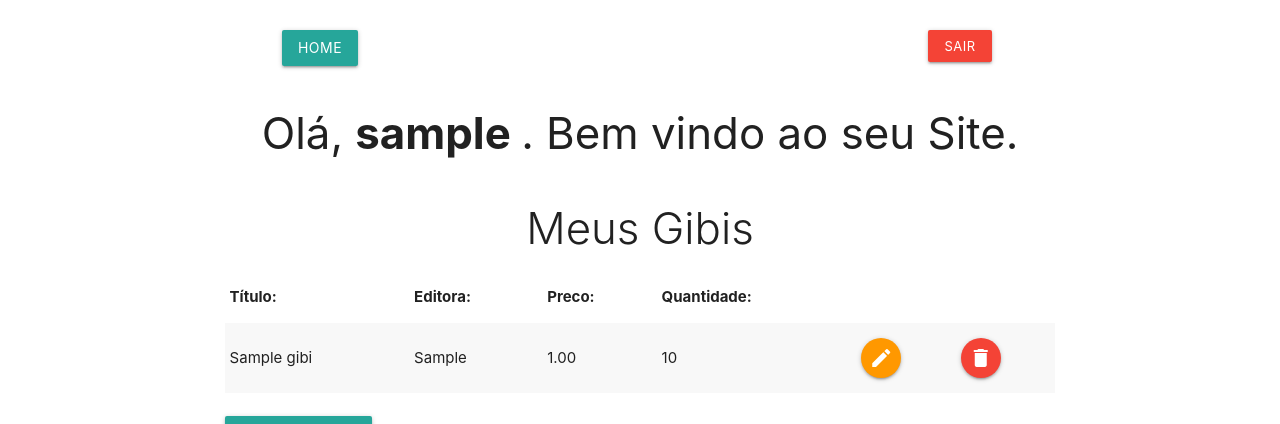
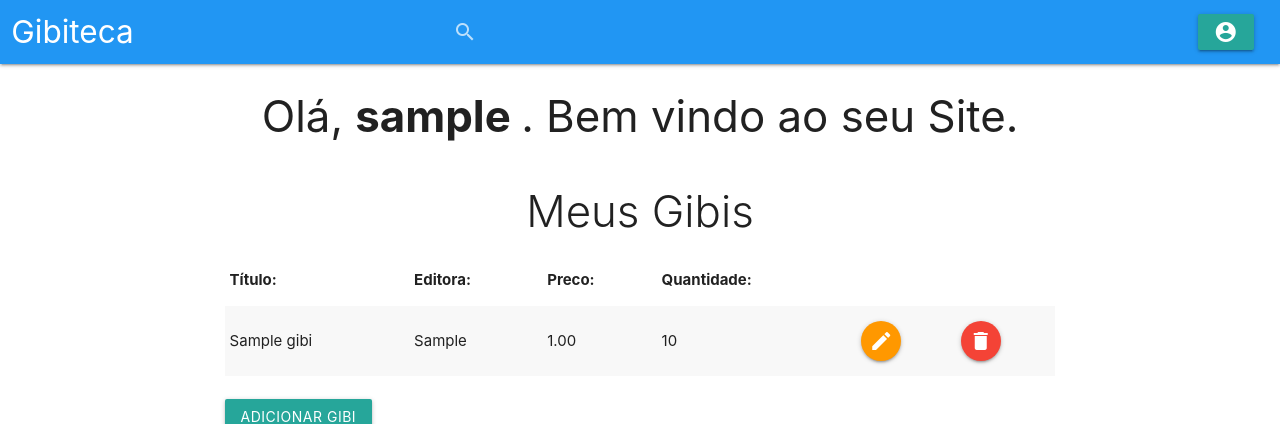
Before and after one commit to wellingtonsilva04/gibTeca, a PHP site: page /content/welcome.php in a window 1280 px wide. Shown: the top 424 px of the page. Run offline with PHP 8.4, Linux system fonts and the light colour scheme; the visitor is signed in with stand-in values (Sample User, id 1); tables that the repository leaves empty hold one stand-in row (values such as "Sample post").

Commit message:
pesquisar no index inacabado e o logout ok

```diff
--- a/content/welcome.php
+++ b/content/welcome.php
@@ -13,6 +13,9 @@ if(!isset($_SESSION['username']) || empty($_SESSION['username'])){
   exit;
 }
 $id = $_SESSION['id'];//id do usuário
+$sql = "SELECT * FROM usuarios WHERE id = '$id'";
+$resultado_usuario = mysqli_query($link, $sql);
+$dados_usuario = mysqli_fetch_array($resultado_usuario)
 
 ?>
 
@@ -28,12 +31,35 @@ $id = $_SESSION['id'];//id do usuário
       <meta name="viewport" content="width=device-width, initial-scale=1.0"/>
     </head>
 <body>
-	<header><!--Cabeçalho-->
-		<div class = "row">
-			<p class = "col s6 center-align"><a class = "btn" href = "welcome.php">Home</a><p>
-			<p class = "col s6 center-align"><a href="logout.php" class="btn-small waves-effect waves-light red">Sair</a></p>
-		</div>
-	</header><!--Fim cabelçalho-->
+<header>
+      <nav><!--inicio nav cabecalho-->
+        <div class="nav-wrapper blue row">
+          <div class="col s4">
+          <a href="index.php" class="brand-logo">Gibiteca</a>
+          </div>
+
+          <form class= "col s4">
+            <div class="input-field"><!-- BOTAO PROCURAR -->
+              <input id="search" type="search" required>
+              <label class="label-icon" for="search"><i class="material-icons">search</i></label>
+              <i class="material-icons">close</i>
+            </div> <!-- FIM BOTAO PROCURAR-->
+          </form>
+          <div class= "col s4">
+            <ul id="nav-mobile" class="right hide-on-med-and-down">
+
+              <ul id="dropdown2" class="dropdown-content ">
+			  <li><a href= "#!"> <?php echo $dados_usuario['nome']; ?></a> <li/>
+			  	<li><a href="logout.php">logout</a></li>
+ 				</ul>
+				<a class="btn dropdown-trigger" href="#!" data-target="dropdown2"><i class="material-icons">account_circle</i></a>
+
+            	</ul>
+          </div>
+
+        </div>
+      </nav><!--Fim cabeçalho navbar-->
+    </header><!--Fim cabeçalho-->
   <div class="container valign-wapper">
 
   	<h3 class = "center-align">Olá, <b><?php echo htmlspecialchars($_SESSION['username']); ?> </b>. Bem vindo ao seu Site.</h3>
```
Also changed, not shown: content/editarGibi.php (+0 -73 lines), index.php (+10 -4 lines).
